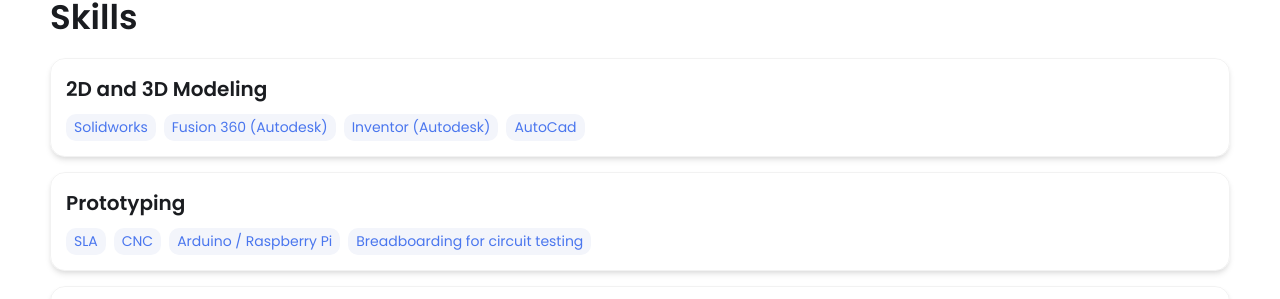
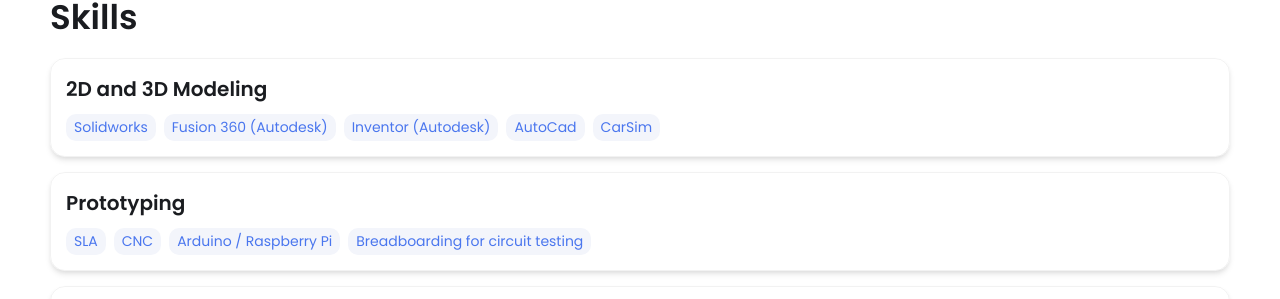
Before and after one commit to nhannguyen20100/nhannguyen20100.github.io, a Jekyll site: the page built from index.html, in a window 1280 px wide and 900 px high, scrolled down 1491 px. Shown: the part 143-442 px from the top of the window. Built offline with Jekyll 4.4.1, drawn with Linux system fonts in a browser that asks for light colours.

Commit message:
Update _config.yml

```diff
--- a/_config.yml
+++ b/_config.yml
@@ -50,6 +50,7 @@ skills:
     - Fusion 360 (Autodesk)
     - Inventor (Autodesk)
     - AutoCad
+    - CarSim
 
   - category: Prototyping
     tools:
```
